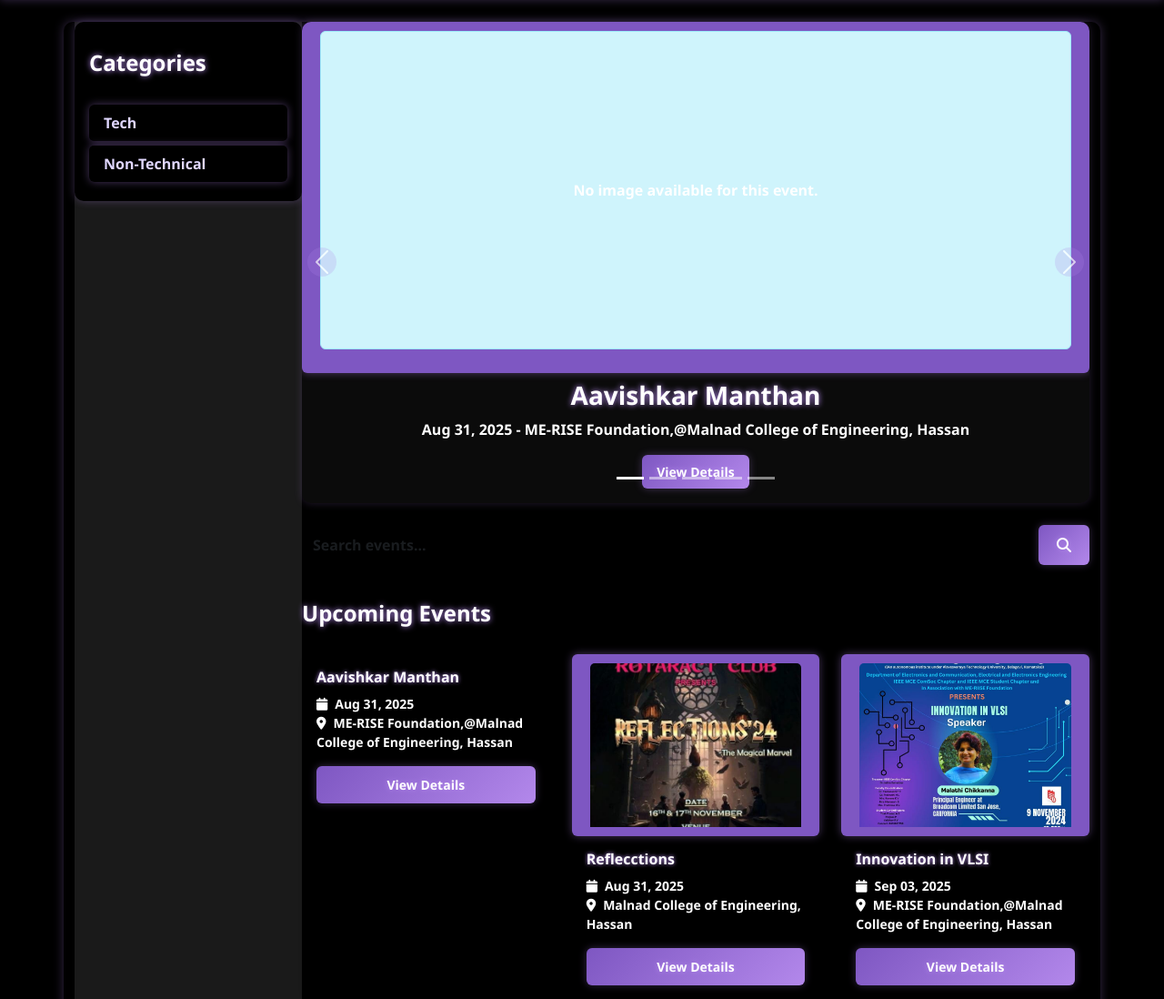
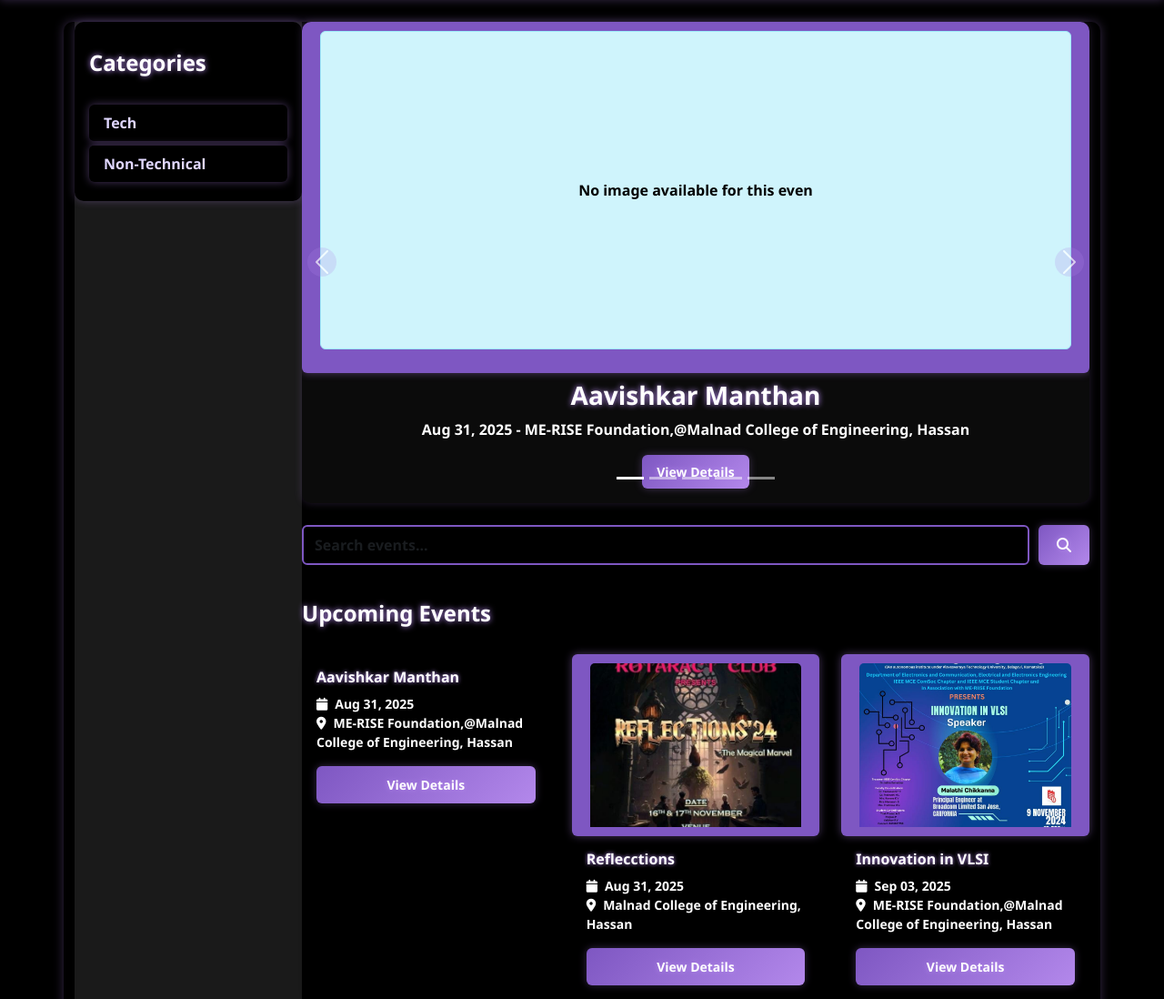
Before and after one commit to Keerthana-k13/nexvo, a Django app: page /home/ in a window 1280 px wide. Shown: the part 76-1174 px from the top of the page at 91% size. Run offline with Django 5.2, Linux system fonts and the light colour scheme; a user stored in the database is signed in; data comes from the database, SQL or seed files in the repository; both versions use the stored data as it was after the commit; some libraries are stand-ins or nearby versions.

Commit message:
Fix event placeholder text color and update styles

```diff
--- a/static/css/custom.css
+++ b/static/css/custom.css
@@ -96,7 +96,7 @@
 /* Search Bar */
 .search-bar form .form-control {
     background-color: #2a2a2a;
-    color: #e0d7ff;
+    color:  #e0d7ff;
     border: 1px solid #b388eb;
     padding-right: 15px;
 }
--- a/templates/events/event_form.html
+++ b/templates/events/event_form.html
@@ -39,7 +39,7 @@
   .form-control {
     background-color: #121212;
     color: #ffffff;
-    border: 1px solid #7e57c2;
+    border: 2px solid #7e57c2 !important;
     font-weight: bold;
     box-shadow: none;
   }
--- a/templates/events/event_list.html
+++ b/templates/events/event_list.html
@@ -58,7 +58,7 @@
   .form-control {
     background-color: #121212;
     color: #ffffff;
-    border: 1px solid #7e57c2;
+    border: 2px solid #7e57c2 !important;;
     font-weight: bold;
   }
 
@@ -85,7 +85,9 @@
   /* 📄 Empty State */
   .border {
     border: 1px solid #7e57c2 !important;
+
   }
+
 
   .shadow-sm {
     box-shadow: 0 0 10px rgba(179, 136, 235, 0.2) !important;
--- a/templates/events/home.html
+++ b/templates/events/home.html
@@ -84,7 +84,8 @@
   .search-bar .form-control {
     background-color: #121212;
     color: #ffffff;
-    border: 2px solid #7e57c2;
+    border: 2px solid #7e57c2; /* bold purple border visible always */
+    border-radius: 6px;
     font-weight: bold;
   }
 
@@ -93,11 +94,13 @@
     color: #ffffff;
     font-weight: bold;
     box-shadow: 0 0 8px rgba(179, 136, 235, 0.3);
+
   }
 
   .search-bar .btn-custom:hover {
     background-color: #7e57c2;
     box-shadow: 0 0 12px rgba(179, 136, 235, 0.5);
+
   }
 
   /* 🗓️ Event Cards */
@@ -218,8 +221,8 @@ h1, h2, h3, h4, h5, h6, p, span, small, strong, div {
                     </div>
                     {% else %}
                     <a href="{% url 'event_detail' event.pk %}" class="d-block text-decoration-none text-dark">
-                        <div class="alert alert-info text-center d-flex align-items-center justify-content-center" role="alert" style="height: 350px;">
-                            No image available for this event.
+                        <div class="alert alert-info text-center d-flex align-items-center justify-content-center" role="alert" style="height: 350px; color: black !important;">
+                            No image available for this even
                         </div>
                     </a>
                     {% endif %}
@@ -250,7 +253,7 @@ h1, h2, h3, h4, h5, h6, p, span, small, strong, div {
                        placeholder="Search events..."
                        name="q"
                        value="{{ request.GET.q }}"
-                       style="border: 2px solid #444;">
+                       style="border: 2px solid #7e57c2 !important;">
                 <button type="submit" class="btn btn-custom"><i class="fas fa-search"></i></button>
             </form>
         </div>
--- a/templates/events/user_type_selection.html
+++ b/templates/events/user_type_selection.html
@@ -7,7 +7,7 @@
 <div class="row justify-content-center">
     <div class="col-md-8">
         <div class="text-center mb-5">
-            <h1 class="display-4">Welcome to EventNet</h1>
+            <h1 class="display-4">Welcome to Nexvo</h1>
             <p class="lead">Choose your role to get started</p>
         </div>
 
```
Also changed, not shown: templates/events/event_register_form.html (+16 -11 lines), db.sqlite3.
